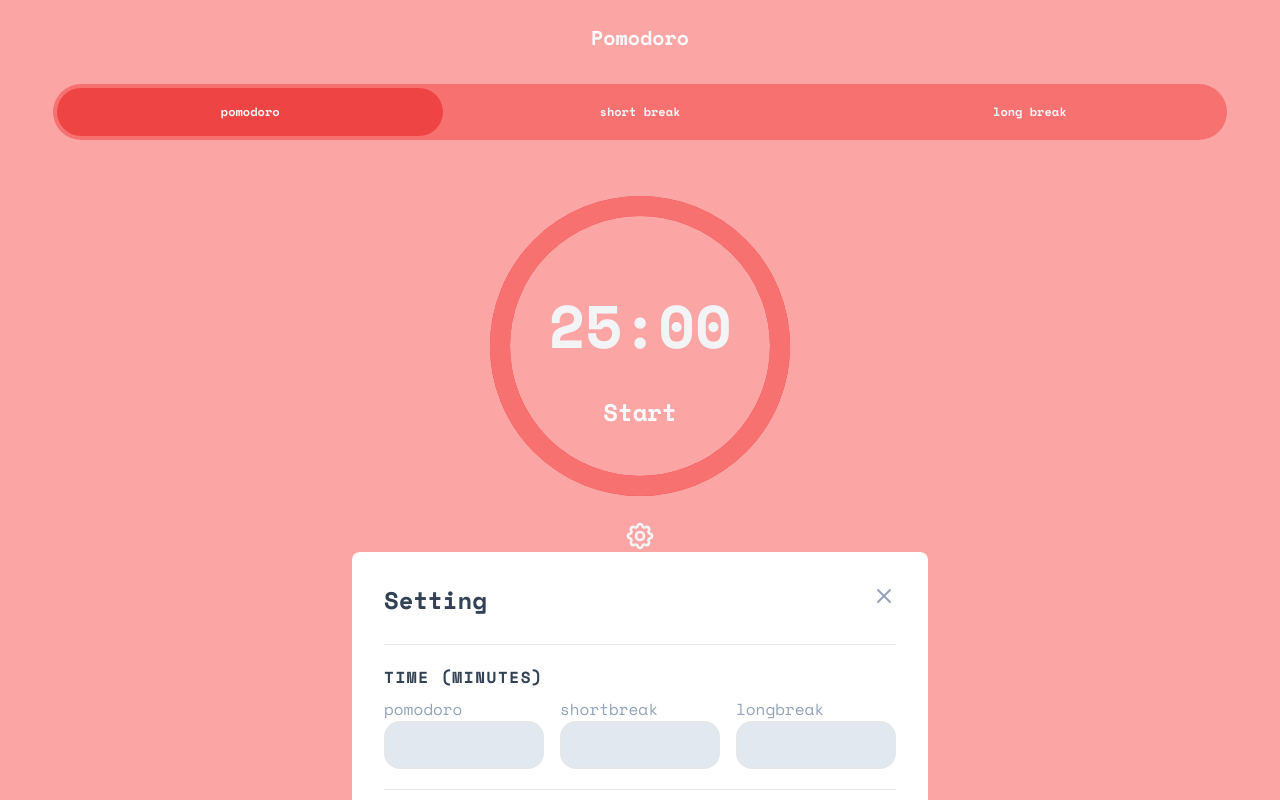
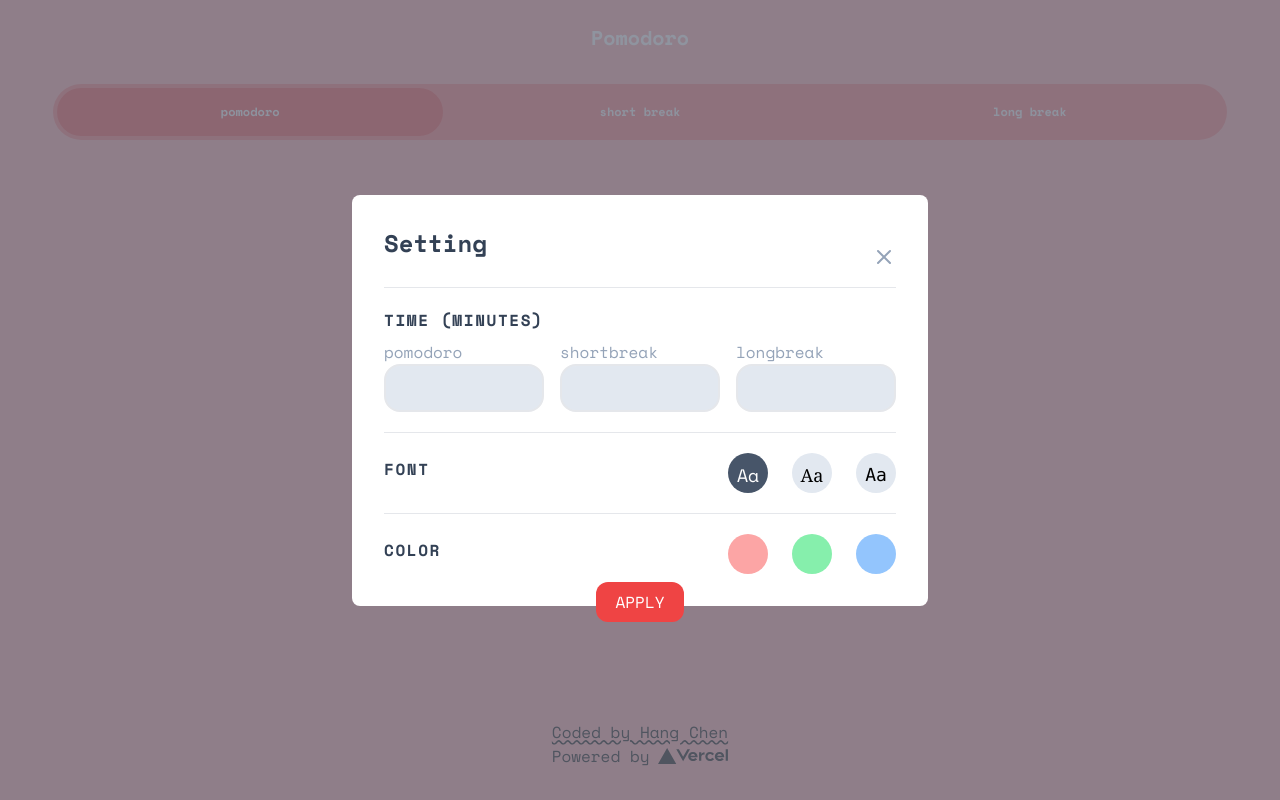
Before and after one commit to HangCcZ/Pomodoro, a Next.js app: page / in a window 1280 px wide. Both pictures are taken after a click on the button 640 px from the left and 536 px from the top of the page. Shown: the top 800 px of the page. Built offline with nearby package versions, Linux system fonts and the light colour scheme.

Commit message:
centered modal

```diff
--- a/components/Modal.jsx
+++ b/components/Modal.jsx
@@ -1,10 +1,12 @@
 import { Fragment, useRef, useState } from 'react'
 
+export default function Modal({ open, setOpen }) {
   const CloseButton = () => {
     return (
+      <button onClick={() => setOpen(false)}>
         <svg
           xmlns="http://www.w3.org/2000/svg"
-      className="h-6 w-6 text-slate-400"
+          className="h-6 w-6 text-slate-400 hover:text-slate-600"
           fill="none"
           viewBox="0 0 24 24"
           stroke="currentColor"
@@ -16,19 +18,20 @@ const CloseButton = () => {
             d="M6 18L18 6M6 6l12 12"
           />
         </svg>
+      </button>
     )
   }
-
-export default function Modal({ open, setOpen }) {
-  const cancelButtonRef = useRef(null)
   return (
     <div
       className={`${
         open ? 'block' : 'hidden'
-      } relative max-w-xl rounded-lg bg-white p-8 sm:w-1/2`}
+      } fixed inset-0 z-10 flex items-center justify-center bg-gray-500 bg-opacity-75`}
     >
+      <div className="relative max-w-xl rounded-lg bg-white p-8 sm:w-1/2">
         <div className="flex justify-between">
-        <h1 className="mb-7 text-2xl font-semibold text-slate-700">Setting</h1>
+          <h1 className="mb-7 text-2xl font-semibold text-slate-700">
+            Setting
+          </h1>
           <CloseButton />
         </div>
 
@@ -101,5 +104,6 @@ export default function Modal({ open, setOpen }) {
           </button>
         </div>
       </div>
+    </div>
   )
 }
```
Lines whose indentation alone changed are shown as unchanged.
